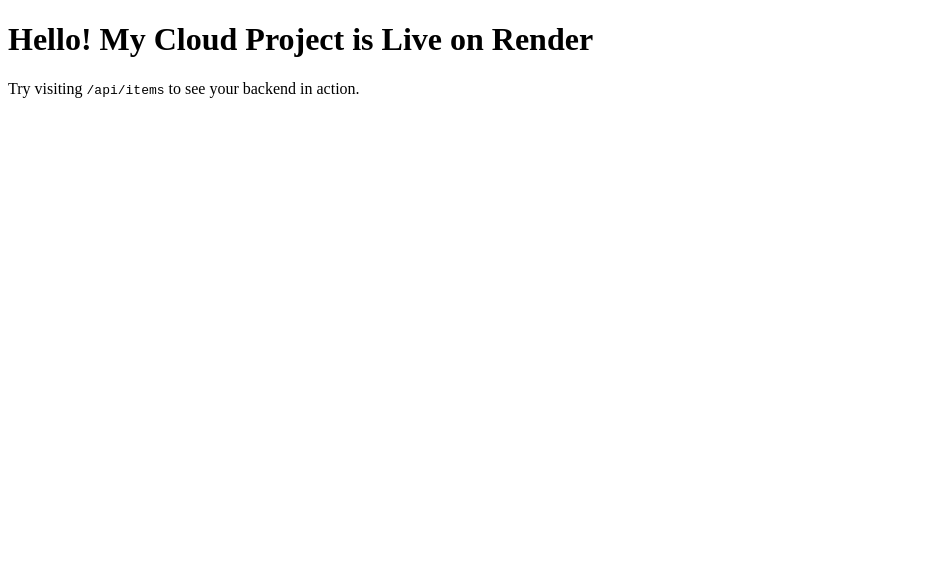
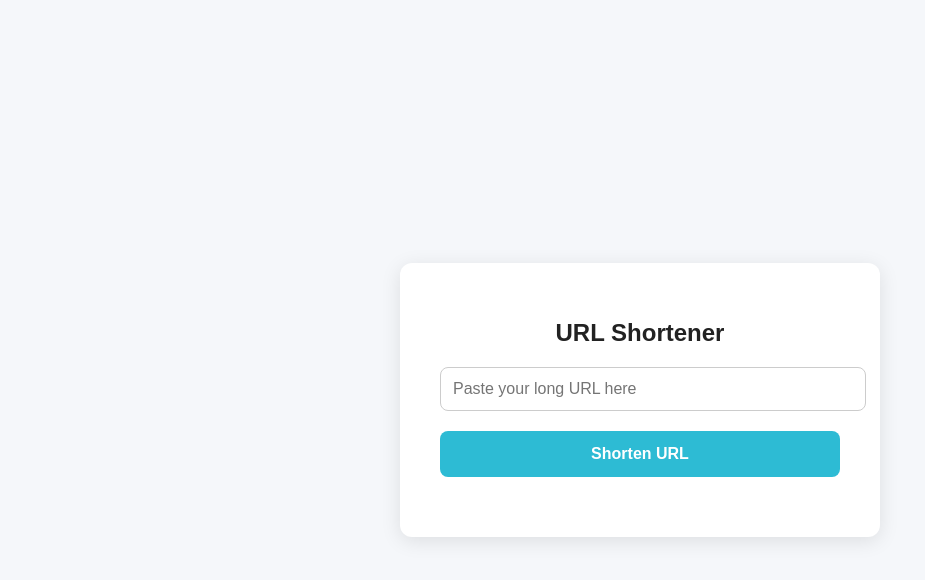
Before and after one commit to ARYAN18-skill/my-project, a website: page public/index.html in a window 1280 px wide. Shown: the whole page, without its empty margins (0-925 px from the left). Drawn offline with Linux system fonts and the light colour scheme.

Commit message:
Added Bitly-style frontend

```diff
--- a/public/index.html
+++ b/public/index.html
@@ -3,10 +3,113 @@
 <head>
   <meta charset="UTF-8">
   <meta name="viewport" content="width=device-width, initial-scale=1.0">
-  <title>My Cloud Project</title>
+  <title>URL Shortener | Cloud Project</title>
+  <style>
+    body {
+      margin: 0;
+      font-family: Arial, sans-serif;
+      background: #f5f7fa;
+      display: flex;
+      justify-content: center;
+      align-items: center;
+      height: 100vh;
+    }
+    .container {
+      background: white;
+      padding: 40px;
+      border-radius: 12px;
+      width: 400px;
+      box-shadow: 0 4px 20px rgba(0,0,0,0.1);
+      text-align: center;
+    }
+    h1 {
+      margin-bottom: 20px;
+      font-size: 24px;
+      color: #222;
+    }
+    input[type="text"] {
+      width: 100%;
+      padding: 12px;
+      font-size: 16px;
+      border: 1px solid #ccc;
+      border-radius: 8px;
+      margin-bottom: 20px;
+    }
+    button {
+      width: 100%;
+      padding: 14px;
+      background: #2dbbd4;
+      border: none;
+      color: white;
+      font-size: 16px;
+      border-radius: 8px;
+      cursor: pointer;
+      font-weight: bold;
+    }
+    button:hover {
+      background: #25a4bb;
+    }
+    .result {
+      margin-top: 20px;
+      font-size: 16px;
+      color: #333;
+      word-break: break-all;
+    }
+    .copy-btn {
+      margin-top: 10px;
+      padding: 10px;
+      width: 100%;
+      border-radius: 8px;
+      background: #ff7a59;
+      border: none;
+      color: white;
+      font-weight: bold;
+      cursor: pointer;
+    }
+    .copy-btn:hover {
+      background: #e56a4e;
+    }
+  </style>
 </head>
 <body>
-  <h1>Hello! My Cloud Project is Live on Render</h1>
-  <p>Try visiting <code>/api/items</code> to see your backend in action.</p>
+
+<div class="container">
+  <h1>URL Shortener</h1>
+
+  <input type="text" id="longUrl" placeholder="Paste your long URL here">
+
+  <button onclick="shortenUrl()">Shorten URL</button>
+
+  <div class="result" id="result"></div>
+</div>
+
+<script>
+  async function shortenUrl() {
+    const longUrl = document.getElementById("longUrl").value;
+    if (!longUrl) return alert("Please enter a URL!");
+
+    const response = await fetch("/api/items", {
+      method: "POST",
+      headers: { "Content-Type": "application/json" },
+      body: JSON.stringify({ name: longUrl })
+    });
+
+    const data = await response.json();
+
+    const shortUrl = `${window.location.origin}/${data.code}`;
+
+    document.getElementById("result").innerHTML = `
+      <strong>Short URL:</strong> <br>
+      <a href="${shortUrl}" target="_blank">${shortUrl}</a>
+      <button class="copy-btn" onclick="copyShortUrl('${shortUrl}')">Copy</button>
+    `;
+  }
+
+  function copyShortUrl(url) {
+    navigator.clipboard.writeText(url);
+    alert("Short URL Copied!");
+  }
+</script>
+
 </body>
 </html>
```
